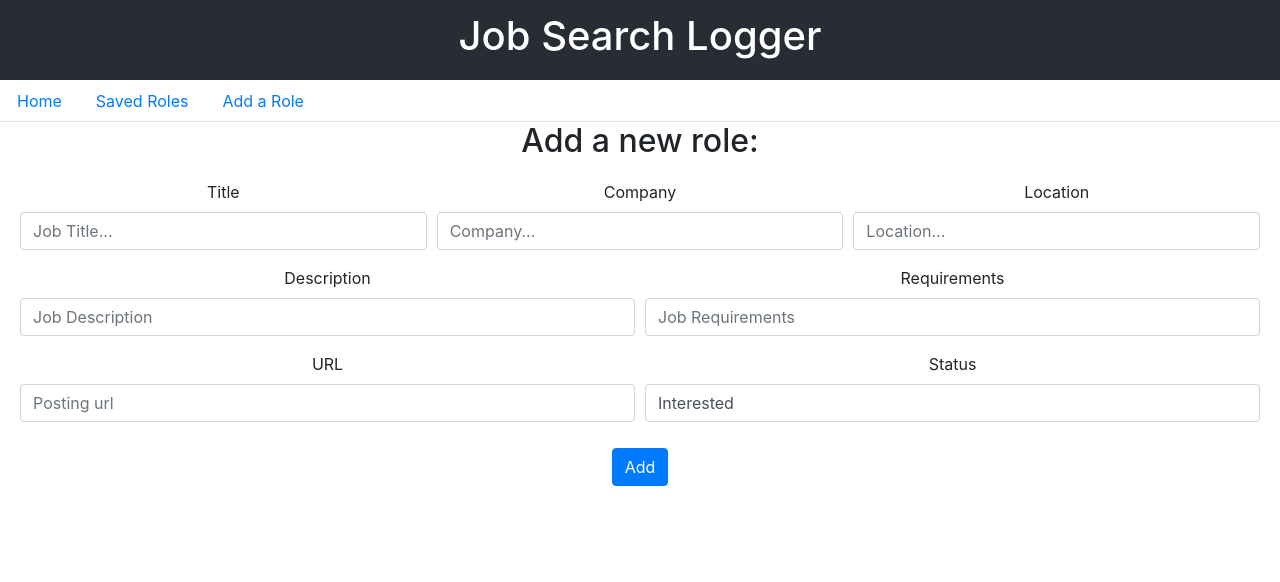
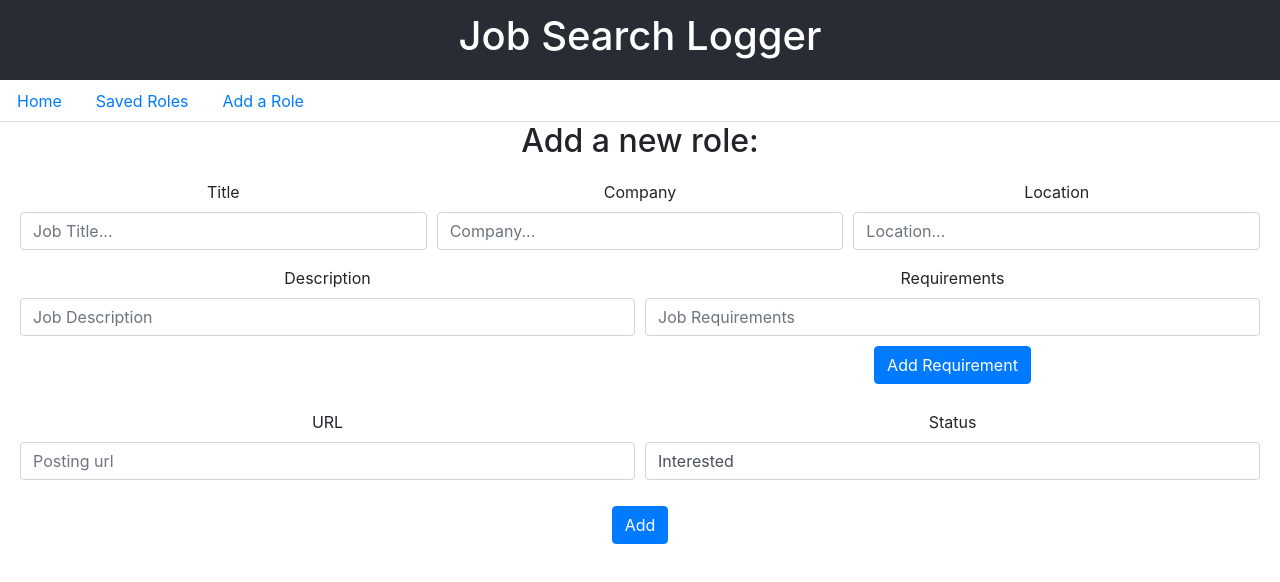
Before and after one commit to CrytoCodeWizard/React-Job-Search-Logger-Project, a React (Create React App) app: page /roles/new in a window 1280 px wide. Shown: the top 582 px of the page. Built offline with nearby package versions, Linux system fonts and the light colour scheme.

Commit message:
Remove comments from NewRoleForm

```diff
--- a/src/components/NewRoleForm.jsx
+++ b/src/components/NewRoleForm.jsx
@@ -78,6 +78,11 @@ class NewRoleForm extends Component {
 						<Form.Group as={Col} controlId="formGridRequirements">
 							<Form.Label>Requirements</Form.Label>
 							<Form.Control type="textarea" name="requirements" placeholder="Job Requirements" value={requirements} onChange={this.handleChange} />
+
+							{/* COULD ADD A NEW FIELD TO ENTER A NEW REQUIREMENT ON CLICK */}
+							<Button onClick={this.handleAddRequest}>Add Requirement </Button>
+							{/*  */}
+
 						</Form.Group>
 					</Form.Row>
 
```
